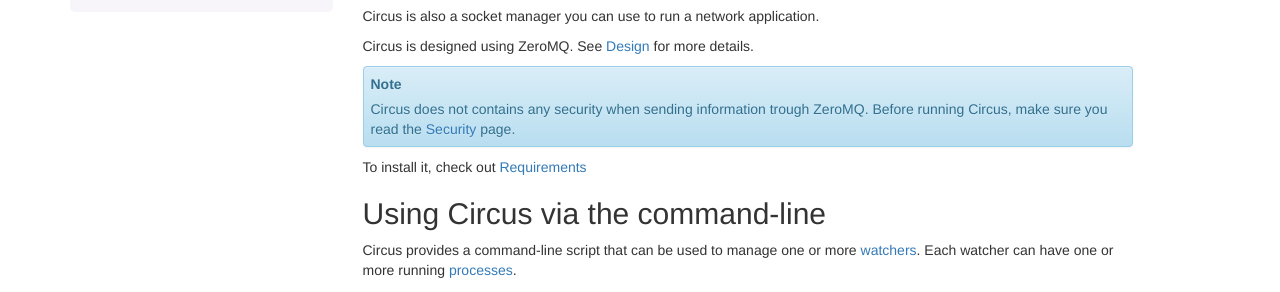
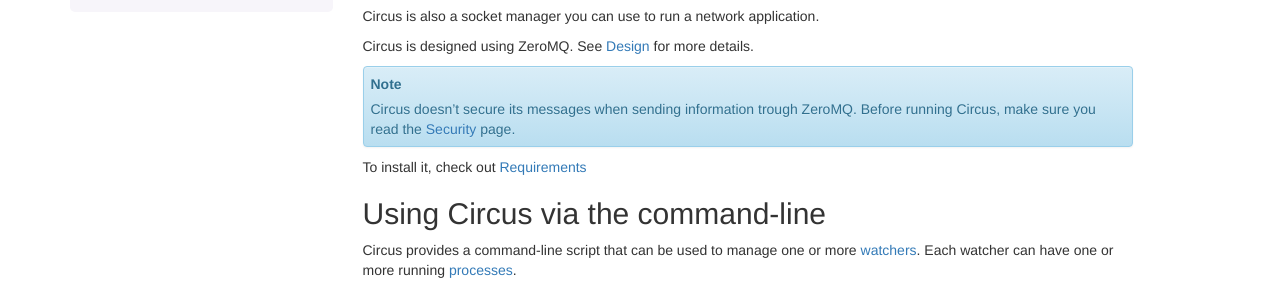
Before and after one commit to circus-tent/circus, a Sphinx documentation site: the page built from docs/source/index.rst, in a window 1280 px wide and 900 px high. Shown: the part 184-476 px from the top of the window. Built offline with Sphinx 7.4.7, drawn with Linux system fonts in a browser that asks for light colours; pages that are not in the unit, such as notebooks, are missing from menus.

Commit message:
wording, again

```diff
--- a/docs/source/index.rst
+++ b/docs/source/index.rst
@@ -17,7 +17,7 @@
 
 .. note::
 
-   Circus does not contains any security when sending information trough
+   Circus doesn't secure its messages when sending information trough
    ZeroMQ. Before running Circus, make sure you read the :ref:`Security` page.
 
 To install it, check out :ref:`installation`
```
